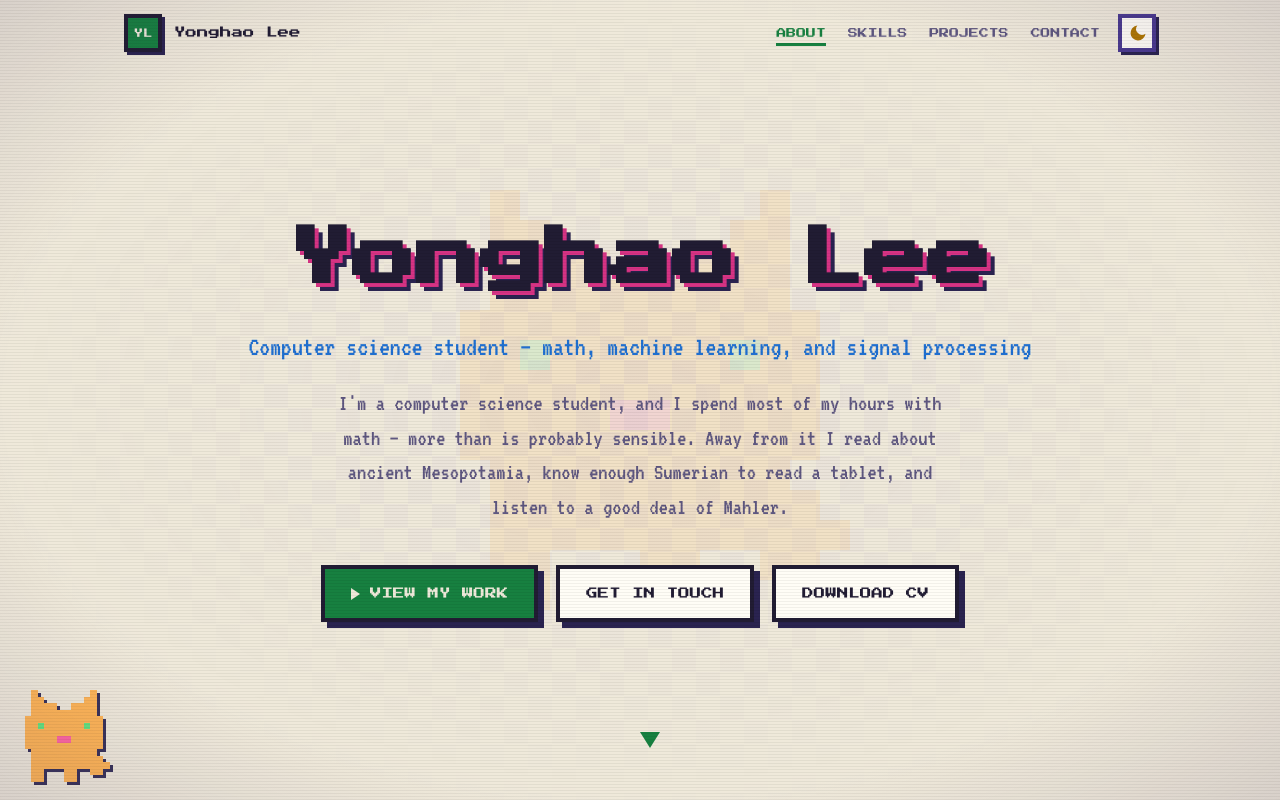
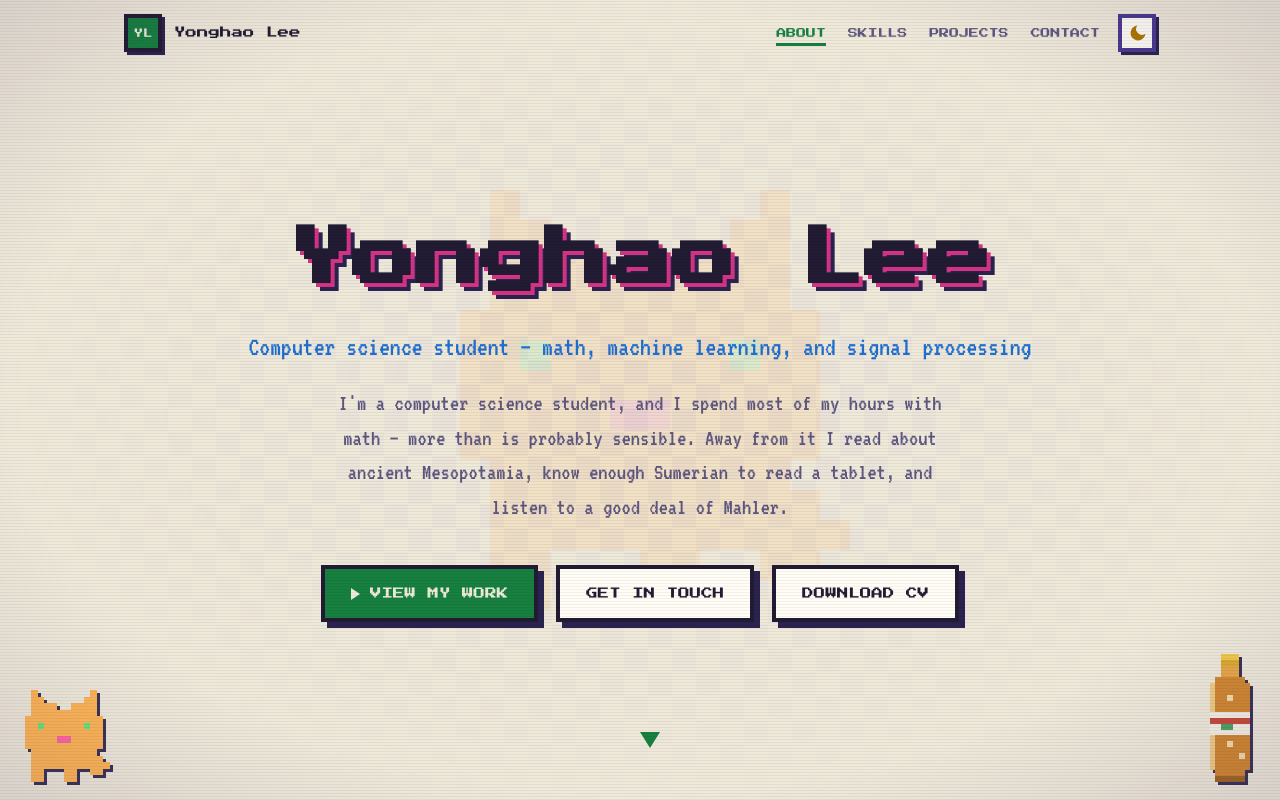
Before and after one commit to Yonghao-Lee/Yonghao-Lee.github.io, a React (Vite) app: page / in a window 1280 px wide. Shown: the top 800 px of the page. Built offline with nearby package versions, Linux system fonts and the light colour scheme.

Commit message:
Add pixel-art Almdudler bottle mascot in the bottom-right corner

```diff
--- a/src/App.jsx
+++ b/src/App.jsx
@@ -6,6 +6,7 @@ import Projects from './components/Projects.jsx'
 import Contact from './components/Contact.jsx'
 import Footer from './components/Footer.jsx'
 import PixelCat from './components/PixelCat.jsx'
+import PixelAlmdudler from './components/PixelAlmdudler.jsx'
 
 export default function App() {
   return (
@@ -22,6 +23,7 @@ export default function App() {
       <Footer />
       <PixelCat variant="center" width={420} />
       <PixelCat variant="corner" width={92} />
+      <PixelAlmdudler width={64} />
     </>
   )
 }
--- /dev/null
+++ b/src/components/PixelAlmdudler.jsx
@@ -0,0 +1,85 @@
+import { useState } from 'react'
+
+// A small pixel-art Almdudler bottle — Yonghao's freeCodeCamp handle and
+// favourite Austrian herbal soda. Each character in the map is one square
+// "pixel":
+//   K/C = gold cap   N = neck   G = amber soda   H = glass shine
+//   o = bubble   L = label   R = red band   E = green accent   D = base
+//   . / space = empty
+// It sits fixed in the bottom-right corner with a gentle idle bob; click to fizz.
+
+const ART = [
+  '....KKK....',
+  '....CCC....',
+  '....NNN....',
+  '....NNN....',
+  '...GGGGG...',
+  '..HGGGGGG..',
+  '..HGGGGGG..',
+  '..HGGoGGG..',
+  '..HGGGGGG..',
+  '..HGGGGGG..',
+  '..LLLLLLL..',
+  '..RRRRRRR..',
+  '..LLEELLL..',
+  '..LLLLLLL..',
+  '..HGGGGGG..',
+  '..HGGoGGG..',
+  '..HGGGGGG..',
+  '..HGGGGoG..',
+  '..HGGGGGG..',
+  '..HGGGGGG..',
+  '...GGGGG...',
+  '...DDDDD...',
+]
+
+const COLORS = {
+  K: '#f4c542', // cap highlight (gold)
+  C: '#d9a521', // cap
+  N: '#e6a23c', // neck (amber glass)
+  G: '#cf7f24', // amber soda
+  H: '#f0c980', // glass shine
+  o: '#f6dca6', // rising bubble
+  L: '#f6f1e7', // label cream
+  R: '#c43d2e', // label red band
+  E: '#3f9e5a', // label green accent
+  D: '#9a5b16', // base shadow
+}
+
+const COLS = ART[0].length
+const ROWS = ART.length
+
+export default function PixelAlmdudler({ width = 64 }) {
+  const [fizzing, setFizzing] = useState(false)
+
+  const pixels = []
+  ART.forEach((row, y) => {
+    for (let x = 0; x < row.length; x++) {
+      const fill = COLORS[row[x]]
+      if (fill) {
+        pixels.push(
+          <rect key={`${x}-${y}`} x={x} y={y} width="1" height="1" fill={fill} />,
+        )
+      }
+    }
+  })
+
+  // A quick playful fizz when clicked.
+  const fizz = () => {
+    if (fizzing) return
+    setFizzing(true)
+    setTimeout(() => setFizzing(false), 520)
+  }
+
+  return (
+    <div
+      className={`pixel-almdudler${fizzing ? ' is-fizzing' : ''}`}
+      aria-hidden="true"
+      onClick={fizz}
+    >
+      <svg viewBox={`0 0 ${COLS} ${ROWS}`} width={width} shapeRendering="crispEdges">
+        {pixels}
+      </svg>
+    </div>
+  )
+}
--- a/src/index.css
+++ b/src/index.css
@@ -659,6 +659,36 @@ img { max-width: 100%; display: block; image-rendering: pixelated; }
 }
 
 /* ===========================================================================
+   Pixel-art Almdudler bottle mascot (bottom-right; hover to perk, click to fizz)
+   =========================================================================== */
+.pixel-almdudler {
+  position: fixed;
+  right: 18px;
+  bottom: 14px;
+  z-index: 40;
+  opacity: 0.92;
+  pointer-events: auto;
+  cursor: pointer;
+  filter: drop-shadow(3px 3px 0 var(--shadow-col));
+  animation: cat-bob 2.6s steps(2) infinite;
+}
+.pixel-almdudler svg { display: block; height: auto; transition: transform 0.15s ease; }
+.pixel-almdudler:hover svg { transform: scale(1.1) translateY(-3px) rotate(3deg); }
+.pixel-almdudler.is-fizzing { animation: almd-fizz 0.5s steps(6); }
+
+@keyframes almd-fizz {
+  0%, 100% { transform: translateY(0) rotate(0); }
+  20%      { transform: translateY(-2px) rotate(-5deg); }
+  50%      { transform: translateY(-12px) rotate(4deg); }
+  80%      { transform: translateY(-2px) rotate(5deg); }
+}
+
+@media (max-width: 720px) {
+  .pixel-almdudler svg { width: 46px; }
+  .pixel-almdudler { right: 10px; bottom: 10px; }
+}
+
+/* ===========================================================================
    Theme toggle (light / dark switch in the navbar)
    =========================================================================== */
 .nav__right { display: flex; align-items: center; gap: 18px; }
```
